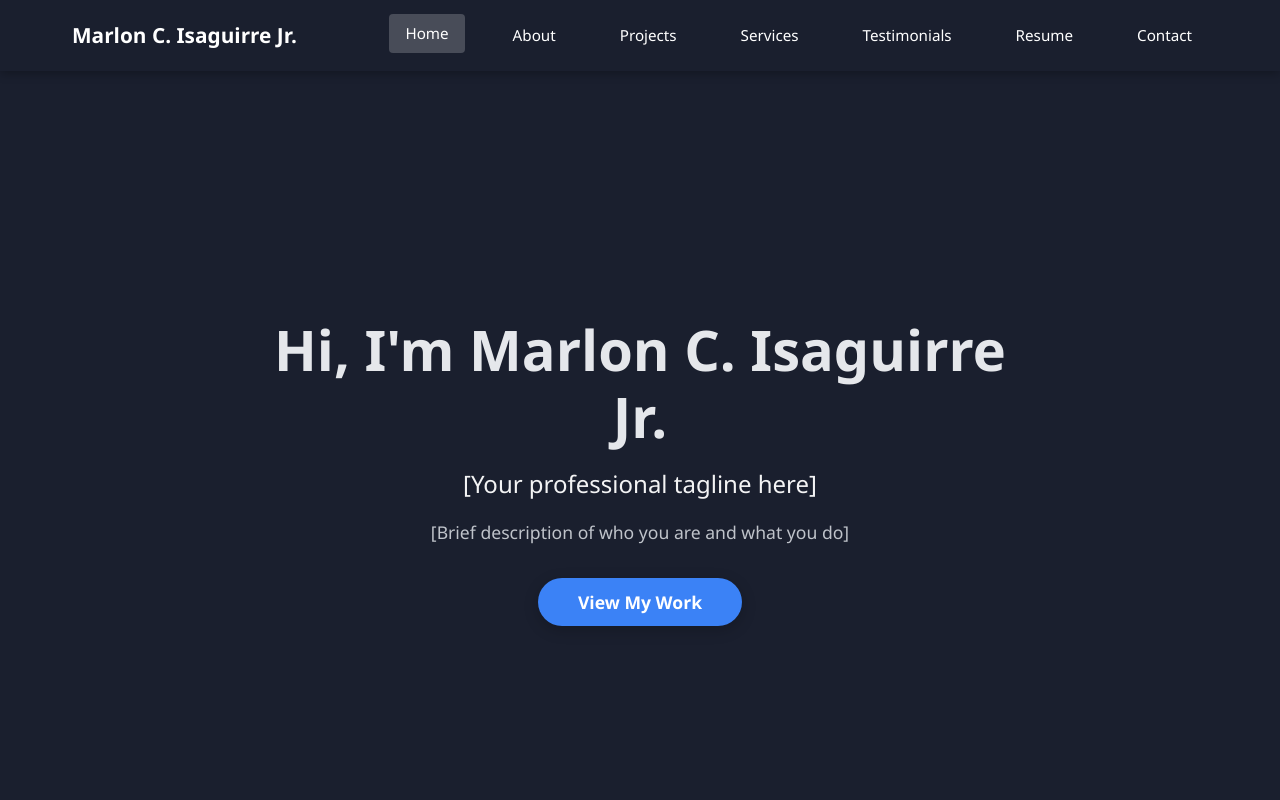
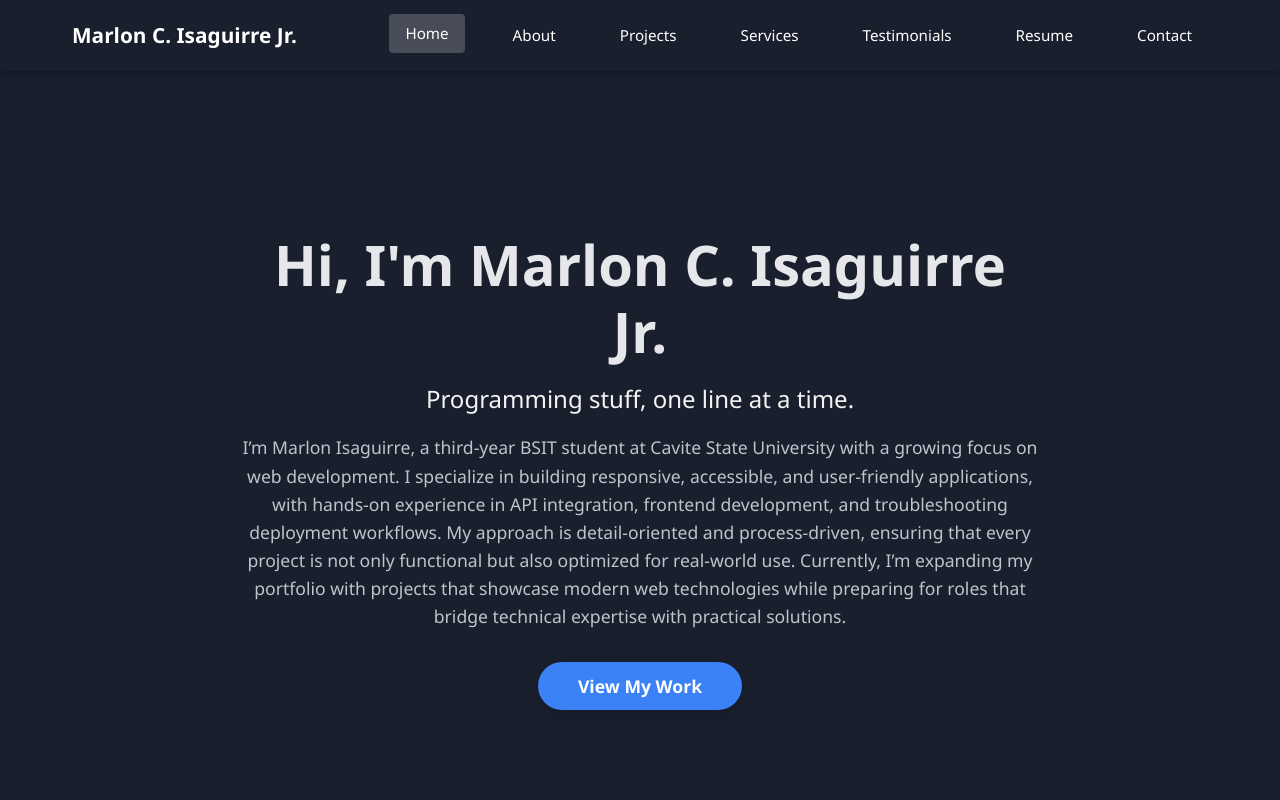
Before and after one commit to ProgMarlon/marlon-portfolio-site, a React (Vite) app: page / in a window 1280 px wide. Shown: the top 800 px of the page. Built offline with nearby package versions, Linux system fonts and the light colour scheme.

Commit message:
Website Update 1

```diff
--- a/package.json
+++ b/package.json
@@ -10,6 +10,7 @@
     "preview": "vite preview"
   },
   "dependencies": {
+    "@vercel/analytics": "^1.6.1",
     "react": "^19.2.0",
     "react-dom": "^19.2.0"
   },
--- a/src/components/AboutSection.tsx
+++ b/src/components/AboutSection.tsx
@@ -17,7 +17,7 @@ export default function AboutSection() {
 
             <h3>My Skills</h3>
             <div className="skills-grid">
-              <div className="skill-card">[Skill 1]</div>
+              <div className="skill-card">[Detail Oriented]</div>
               <div className="skill-card">[Skill 2]</div>
               <div className="skill-card">[Skill 3]</div>
               <div className="skill-card">[Skill 4]</div>
@@ -26,7 +26,9 @@ export default function AboutSection() {
             </div>
 
             <h3>Location</h3>
-            <p>[Your location if relevant]</p>
+            <p>- Based in Dasmariñas, Cavite, Philippines <br></br>
+              - Connected to the growing tech community in Calabarzon<br></br>
+              - Open to remote opportunities worldwide </p>
           </div>
         </div>
       </div>
--- a/src/components/HeroSection.tsx
+++ b/src/components/HeroSection.tsx
@@ -5,8 +5,8 @@ export default function HeroSection() {
     <section className="hero">
       <div className="hero-content">
         <h1>Hi, I'm Marlon C. Isaguirre Jr.</h1>
-        <p className="tagline">[Your professional tagline here]</p>
-        <p className="description">[Brief description of who you are and what you do]</p>
+        <p className="tagline">Programming stuff, one line at a time.</p>
+        <p className="description">I’m Marlon Isaguirre, a third-year BSIT student at Cavite State University with a growing focus on web development. I specialize in building responsive, accessible, and user-friendly applications, with hands-on experience in API integration, frontend development, and troubleshooting deployment workflows. My approach is detail-oriented and process-driven, ensuring that every project is not only functional but also optimized for real-world use. Currently, I’m expanding my portfolio with projects that showcase modern web technologies while preparing for roles that bridge technical expertise with practical solutions.</p>
         <button className="cta-button">View My Work</button>
       </div>
     </section>
```
Also changed, not shown: 1 other file (tests, documents, lock files or other folders).
